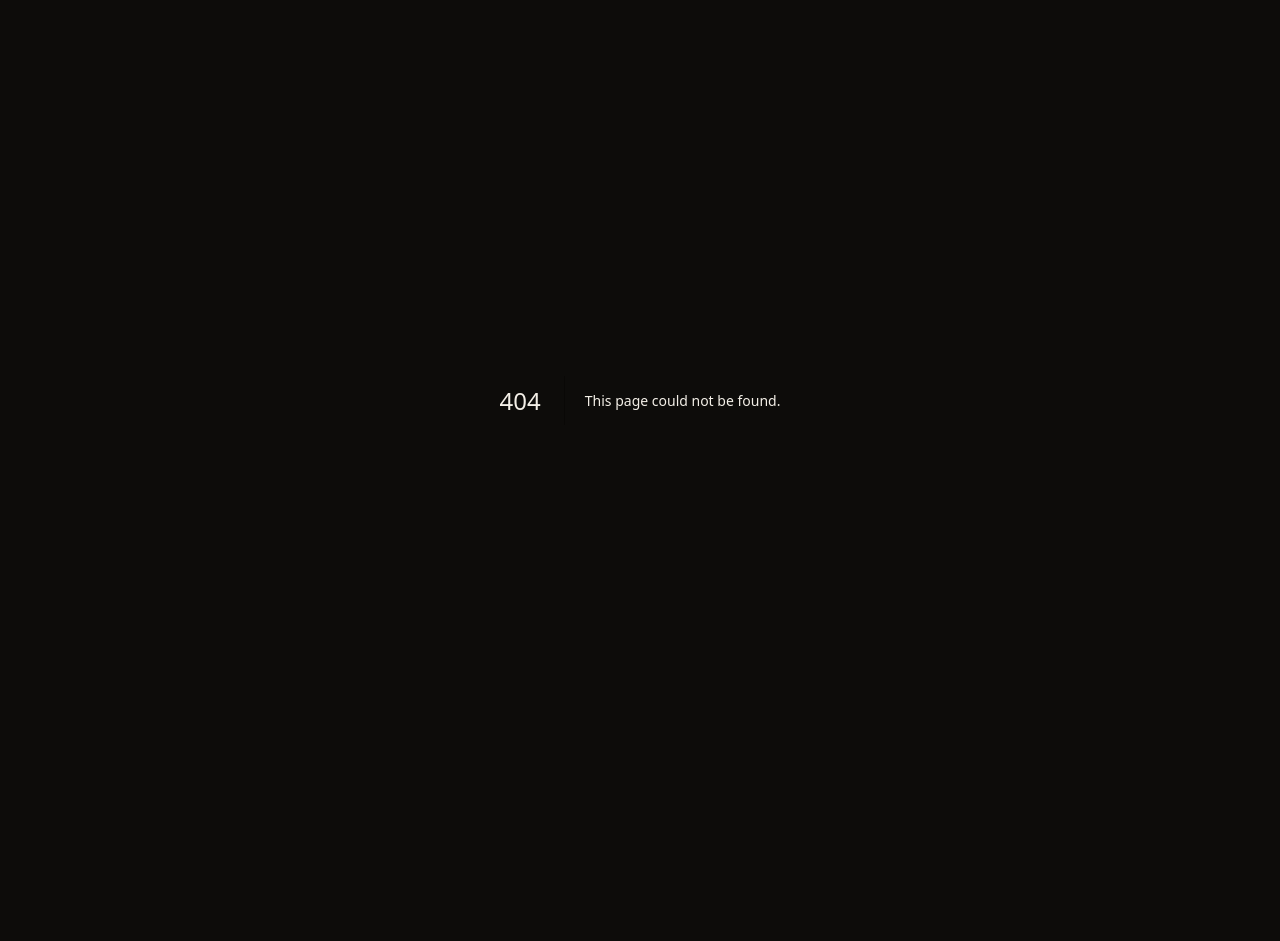
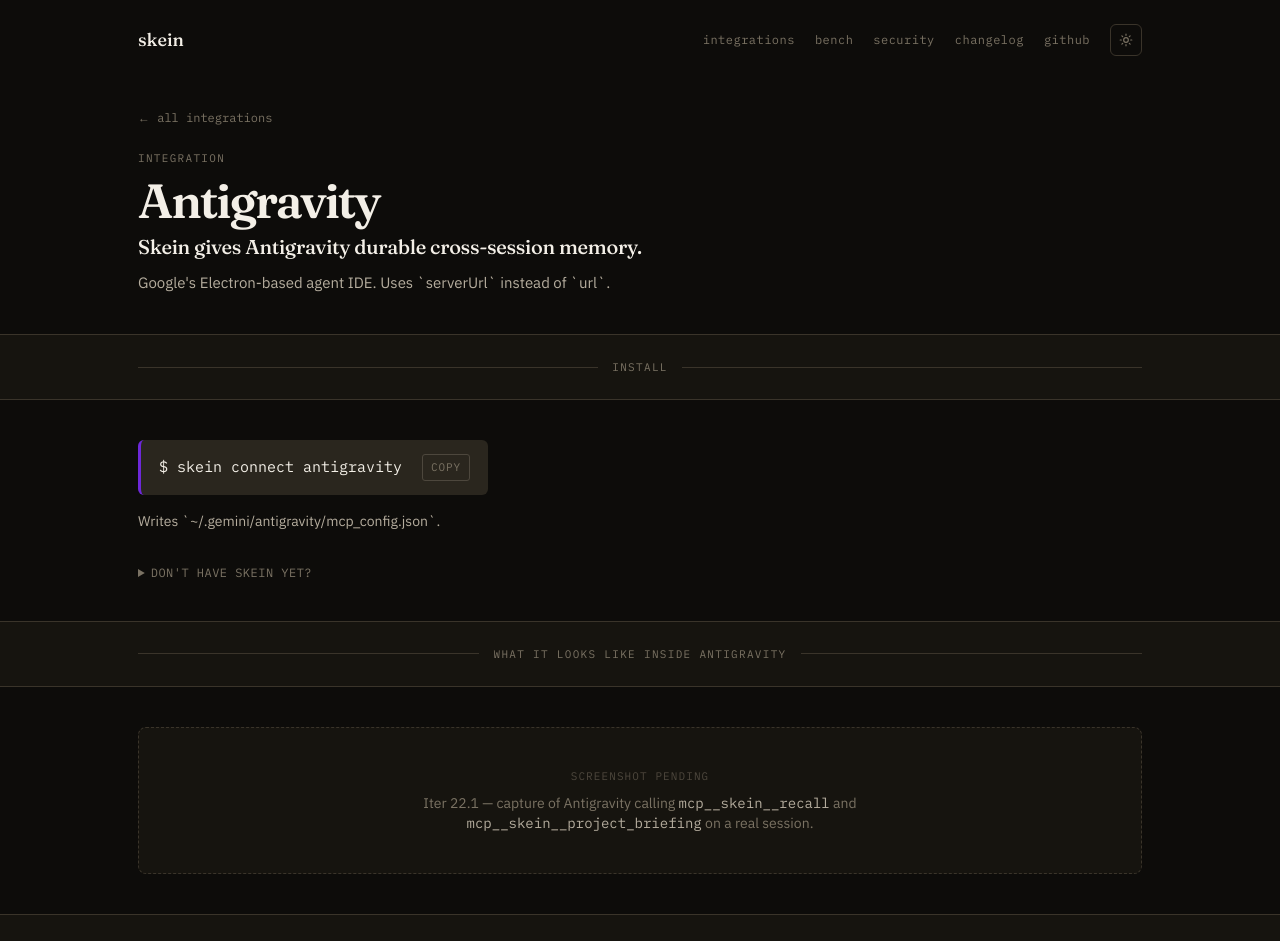
Before and after one commit to Asanali111/skein-website, a Next.js app: page /integrations/antigravity in a window 1280 px wide. Before the commit this address had no page. Shown: the top 941 px of the page. Before the commit the page ends 800 px from the top, so only its background shows below. Built offline with nearby package versions, Linux system fonts and the light colour scheme.

Commit message:
feat(integrations): index + dynamic [id] page for all 7 clients

```diff
--- /dev/null
+++ b/app/integrations/[id]/page.tsx
@@ -0,0 +1,132 @@
+import { notFound } from "next/navigation";
+import Link from "next/link";
+import TopNav from "@/components/TopNav";
+import Footer from "@/components/Footer";
+import SectionStrip from "@/components/SectionStrip";
+import InstallBox from "@/components/InstallBox";
+import { CLIENTS, getClient } from "@/lib/clients";
+
+export function generateStaticParams() {
+  return CLIENTS.map((c) => ({ id: c.id }));
+}
+
+export async function generateMetadata({
+  params,
+}: {
+  params: Promise<{ id: string }>;
+}) {
+  const { id } = await params;
+  const c = getClient(id);
+  if (!c) return { title: "Integration — Skein" };
+  return {
+    title: `${c.name} + Skein`,
+    description: `Skein gives ${c.name} durable cross-session memory. ${c.blurb}`,
+  };
+}
+
+export default async function IntegrationPage({
+  params,
+}: {
+  params: Promise<{ id: string }>;
+}) {
+  const { id } = await params;
+  const client = getClient(id);
+  if (!client) notFound();
+
+  return (
+    <main className="min-h-screen">
+      <TopNav />
+
+      <section className="max-w-content mx-auto px-8 sm:px-12 pt-12 pb-10">
+        <Link
+          href="/integrations"
+          className="inline-flex items-center font-mono text-xs text-fg-2 hover:text-primary mb-6 transition-colors"
+        >
+          ← all integrations
+        </Link>
+        <div className="font-mono text-[0.6875rem] tracking-[0.12em] uppercase text-fg-2 mb-3">
+          integration
+        </div>
+        <h1 className="wordmark text-[2.5rem] sm:text-[3rem] text-fg-0 mb-3">
+          {client.name}
+        </h1>
+        <p className="tagline text-xl text-fg-0 max-w-[36rem]">
+          Skein gives {client.name} durable cross-session memory.
+        </p>
+        <p className="mt-3 text-[0.9375rem] text-fg-1 max-w-[36rem] leading-[1.55]">
+          {client.blurb}
+        </p>
+      </section>
+
+      <SectionStrip label="install" />
+      <section className="max-w-content mx-auto px-8 sm:px-12 py-10">
+        {client.install.kind === "command" ? (
+          <div>
+            <div className="overflow-x-auto">
+              <InstallBox command={client.install.cmd} />
+            </div>
+            {client.install.note && (
+              <p className="mt-4 max-w-[44rem] text-sm text-fg-1 leading-[1.55]">
+                {client.install.note}
+              </p>
+            )}
+          </div>
+        ) : null}
+
+        <details className="mt-8 group">
+          <summary className="cursor-pointer font-mono text-xs tracking-[0.04em] uppercase text-fg-2 hover:text-fg-0 transition-colors select-none">
+            don&apos;t have <code className="font-mono">skein</code> yet?
+          </summary>
+          <div className="mt-3 max-w-[44rem] text-sm text-fg-1 leading-[1.6]">
+            <p>Install the daemon first:</p>
+            <div className="mt-2 overflow-x-auto">
+              <InstallBox command="pip install skein && skein up" />
+            </div>
+            <p className="mt-2 text-fg-2 text-[0.8125rem]">
+              The daemon binds to <code className="font-mono text-fg-0">127.0.0.1:8765</code> and
+              prints a bearer token. Use <code className="font-mono text-fg-0">skein doctor</code>{" "}
+              to retrieve it later.
+            </p>
+          </div>
+        </details>
+      </section>
+
+      <SectionStrip label={`what it looks like inside ${client.name}`} />
+      <section className="max-w-content mx-auto px-8 sm:px-12 py-10">
+        <div className="bg-bg-1 border border-dashed border-divider rounded-lg p-10 flex flex-col items-center justify-center text-center">
+          <div className="font-mono text-[0.6875rem] tracking-[0.1em] uppercase text-fg-3 mb-2">
+            screenshot pending
+          </div>
+          <p className="text-sm text-fg-2 max-w-[28rem]">
+            Iter 22.1 — capture of {client.name} calling{" "}
+            <code className="font-mono text-fg-1">mcp__skein__recall</code> and{" "}
+            <code className="font-mono text-fg-1">mcp__skein__project_briefing</code>{" "}
+            on a real session.
+          </p>
+        </div>
+      </section>
+
+      {client.config && client.config.kind === "config" ? (
+        <>
+          <SectionStrip label="config" />
+          <section className="max-w-content mx-auto px-8 sm:px-12 py-10">
+            <div className="font-mono text-xs text-fg-2 mb-2">
+              {client.config.path}
+            </div>
+            <pre className="bg-bg-3 border-l-2 border-primary rounded-[4px] p-5 font-mono text-[0.8125rem] leading-[1.6] text-fg-0 whitespace-pre overflow-x-auto">
+              {client.config.content}
+            </pre>
+            <p className="mt-4 max-w-[44rem] text-[0.8125rem] text-fg-2 leading-[1.55]">
+              <code className="font-mono text-fg-1">$SKEIN_TOKEN</code> is the bearer token
+              printed by <code className="font-mono text-fg-1">skein up</code>. Run{" "}
+              <code className="font-mono text-fg-1">skein doctor</code> to retrieve it
+              at any time — the daemon never leaves <code className="font-mono text-fg-1">127.0.0.1</code>.
+            </p>
+          </section>
+        </>
+      ) : null}
+
+      <Footer />
+    </main>
+  );
+}
--- /dev/null
+++ b/app/integrations/page.tsx
@@ -0,0 +1,32 @@
+import TopNav from "@/components/TopNav";
+import Footer from "@/components/Footer";
+import SectionStrip from "@/components/SectionStrip";
+import ClientsGallery from "@/components/ClientsGallery";
+
+export const metadata = {
+  title: "Integrations — Skein",
+  description: "Skein gives every coding LLM durable cross-session memory. Configs for Claude Code, Cursor, Codex, Gemini CLI, Antigravity, opencode, and VS Code.",
+};
+
+export default function IntegrationsIndex() {
+  return (
+    <main className="min-h-screen">
+      <TopNav />
+      <section className="max-w-content mx-auto px-8 sm:px-12 pt-12 pb-8">
+        <div className="font-mono text-[0.6875rem] tracking-[0.12em] uppercase text-fg-2 mb-3">
+          integrations
+        </div>
+        <h1 className="tagline text-3xl sm:text-4xl text-fg-0 mb-3 max-w-[36rem]">
+          One bus. Every coding LLM.
+        </h1>
+        <p className="text-fg-1 max-w-[36rem] leading-[1.55]">
+          Skein speaks MCP — every supported client connects with a single config block.
+          Pick yours below.
+        </p>
+      </section>
+      <SectionStrip label="supported clients" />
+      <ClientsGallery />
+      <Footer />
+    </main>
+  );
+}
```
